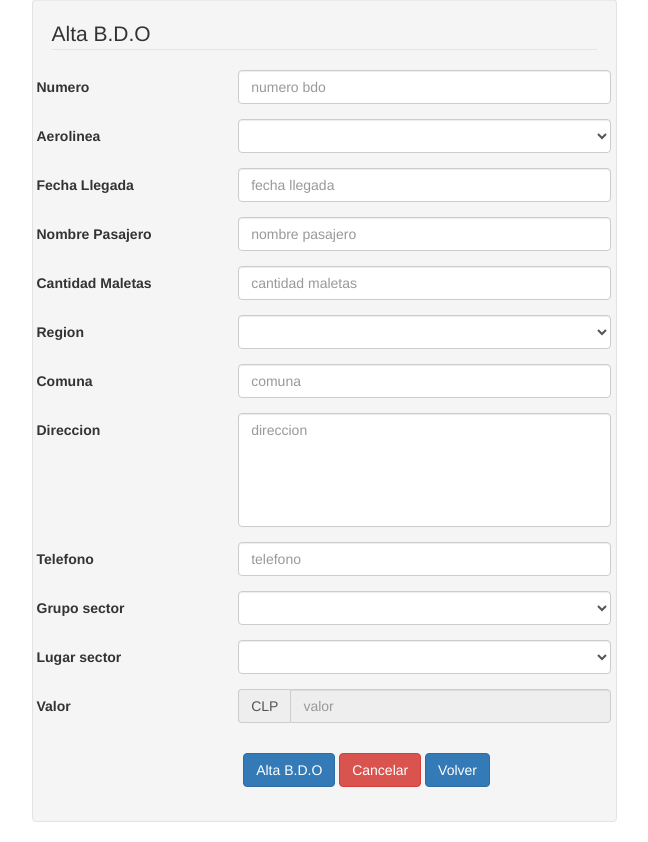
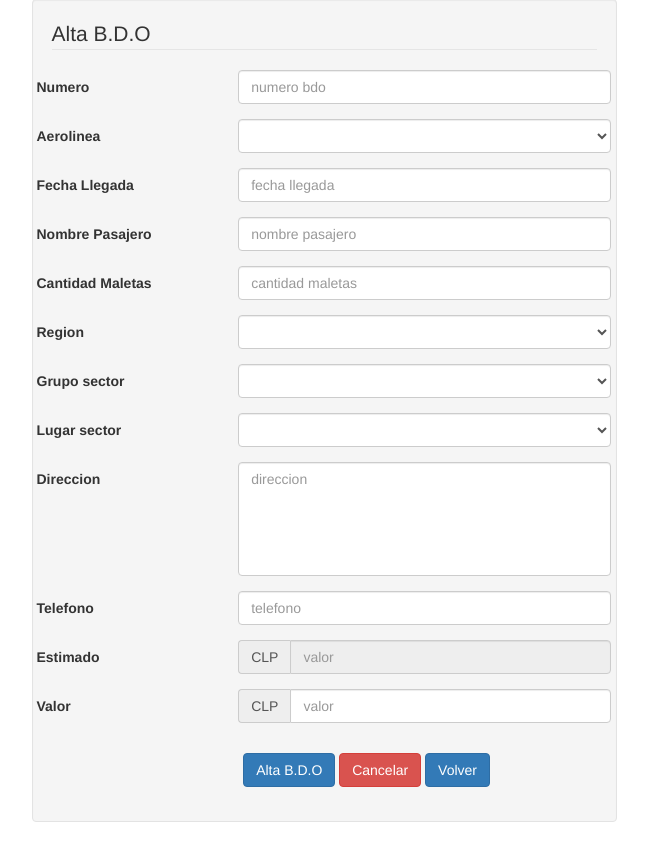
Before and after one commit to sebajax/sis_maletas, a CodeIgniter app: the page made by application/views/AltaBdo_view.php in a window 1280 px wide. Shown: the part 57-899 px from the top of the page, without its empty margins (316-964 px from the left). Run offline with CodeIgniter, Linux system fonts and the light colour scheme; data that the repository does not hold is empty.

Commit message:
Varios tickets
Configuración nuevo calculo valores Aerolíneas. #33
Agregar mensaje cuando se ingresa BDO por calculo de valor. #38
Calculo de valores, revisar campos con los cuales se esta llamando a
función. #37
Al vaciar el BDO para un próximo ingreso, dejar aerolínea. #36

```diff
--- a/application/helpers/bdo_helper.php
+++ b/application/helpers/bdo_helper.php
@@ -54,10 +54,6 @@ if(!function_exists('cargoInformacionExtra')) {
                             <td>'.$result->telefono.'</td>
                         </tr>
                         <tr>
-                            <td>Comuna</td>
-                            <td>'.$result->domicilio_comuna.'</td>
-                        </tr>
-                        <tr>
                             <td>Direccion</td>
                             <td>'.$result->domicilio_direccion.'</td>
                         </tr>
--- a/application/models/EliminarModificarBdo_model.php
+++ b/application/models/EliminarModificarBdo_model.php
@@ -69,7 +69,6 @@ class EliminarModificarBdo_model extends CI_Model {
             "nombre_pasajero"      => $data["nombre_pasajero"],
             "cantidad_maletas"     => $data["cantidad_maletas"],
             "domicilio_region"     => $data["domicilio_region"],
-            "domicilio_comuna"     => $data["domicilio_comuna"],
             "domicilio_direccion"  => $data["domicilio_direccion"],
             "telefono"             => $data["telefono"],
             "id_sector"            => $data["id_sector"],
--- a/application/views/AltaBdo_view.php
+++ b/application/views/AltaBdo_view.php
@@ -54,7 +54,6 @@
             var nombre_pasajero  = $("#nombre_pasajero").val();
             var cantidad_maletas = $("#cantidad_maletas").val();
             var region           = $("#region").val();
-            var comuna           = $("#comuna").val();
             var direccion        = $("#direccion").val();
             var telefono         = $("#telefono").val();
             var grupo_sector     = $("#grupo_sector").val();
@@ -97,12 +96,6 @@
             if(!region) {
                 $("#region_error").html(manejoMensajes("vacio", "region"));
                 $("#region").focus();
-                return false;
-            }
-
-            if(!comuna) {
-                $("#comuna_error").html(manejoMensajes("vacio", "comuna"));
-                $("#comuna").focus();
                 return false;
             }
 
@@ -163,12 +156,12 @@
             $.ajax({
                 method: "POST",
                 url: "<?php echo base_url("AltaBdo/altaBdo"); ?>",
-                data: { numero: numero, aerolinea: aerolinea, fecha_llegada: fecha_llegada, nombre_pasajero: nombre_pasajero, cantidad_maletas: cantidad_maletas, region: region, comuna: comuna, direccion: direccion, telefono: telefono, grupo_sector: grupo_sector, lugar_sector: lugar_sector,valor: valor }
+                data: { numero: numero, aerolinea: aerolinea, fecha_llegada: fecha_llegada, nombre_pasajero: nombre_pasajero, cantidad_maletas: cantidad_maletas, region: region, direccion: direccion, telefono: telefono, grupo_sector: grupo_sector, lugar_sector: lugar_sector,valor: valor }
             }).done(function(data) {
                 if(data == "OK") {
                     mostrarMensaje("Datos almacenados correctamente.", "alert-success");
-                    resetearFormulario();
-                }else if(data == "PK"){
+                    resetear_bdo();
+                }else if(data == "PK") {
                     mostrarMensaje("El numero de b.d.o que desea ingresar, ya existe.", "alert-danger");
                 }else {
                     mostrarMensaje("Datos erroneos favor verifique.", "alert-danger");
@@ -198,12 +191,40 @@
                 url: "<?php echo base_url("AltaBdo/cargoValor"); ?>",
                 data: { aerolinea: aerolinea, grupo_sector: grupo_sector, cantidad_maletas: cantidad_maletas}
             }).done(function(data) {
+                $("#valor_estimado").val(data);
                 $("#valor").val(data);
             });
         }
 
         function irMenu() {
             window.location.href = "<?php echo base_url("MenuBdo"); ?>";
+        }
+
+        function verificar_valores() {
+            var valor            = $("#valor").val();
+            var valor_estimado   = $("#valor_estimado").val();
+            if(valor != valor_estimado) {
+                $('#confirm').modal({
+                    backdrop: 'static',
+                    keyboard: false
+                })
+                .one('click', '#confirmar', function() {
+                    altaBDO();
+                });
+            }else {
+                altaBDO();
+            }
+        }
+
+        function resetear_bdo() {
+            $("#numero").val("");
+            $("#fecha_llegada").val("");
+            $("#nombre_pasajero").val("");
+            $("#cantidad_maletas").val("");
+            $("#direccion").val("");
+            $("#telefono").val("");
+            $("#valor").val("");
+            $("#valor_estimado").val("");
         }
     </script>
 
@@ -305,11 +326,26 @@
             <div class="form-group">
                 <div class="row colbox">
                     <div class="col-lg-4 col-sm-4">
-                        <label for="comuna" class="control-label">Comuna</label>
+                        <label for="grupo_sector" class="control-label">Grupo sector</label>
                     </div>
                     <div class="col-lg-8 col-sm-8">
-                        <input id="comuna" name="comuna" placeholder="comuna" type="text" class="form-control" />
-                        <span id='comuna_error' class="text-danger"></span>
+                        <?php
+                        $attributes = 'class = "form-control" id = "grupo_sector"';
+                        echo form_dropdown('grupo_sector', $grupo_sector, set_value('grupo_sector'), $attributes);
+                        ?>
+                        <span id='grupo_sector_error' class="text-danger"></span>
+                    </div>
+                </div>
+            </div>
+
+            <div class="form-group">
+                <div class="row colbox">
+                    <div class="col-lg-4 col-sm-4">
+                        <label for="lugar_sector" class="control-label">Lugar sector</label>
+                    </div>
+                    <div class="col-lg-8 col-sm-8">
+                        <select class="form-control" id="lugar_sector"> </select>
+                        <span id='lugar_sector_error' class="text-danger"></span>
                     </div>
                 </div>
             </div>
@@ -341,26 +377,14 @@
             <div class="form-group">
                 <div class="row colbox">
                     <div class="col-lg-4 col-sm-4">
-                        <label for="grupo_sector" class="control-label">Grupo sector</label>
+                        <label for="valor_estimado" class="control-label">Estimado</label>
                     </div>
                     <div class="col-lg-8 col-sm-8">
-                        <?php
-                        $attributes = 'class = "form-control" id = "grupo_sector"';
-                        echo form_dropdown('grupo_sector', $grupo_sector, set_value('grupo_sector'), $attributes);
-                        ?>
-                        <span id='grupo_sector_error' class="text-danger"></span>
-                    </div>
-                </div>
-            </div>
-
-            <div class="form-group">
-                <div class="row colbox">
-                    <div class="col-lg-4 col-sm-4">
-                        <label for="lugar_sector" class="control-label">Lugar sector</label>
-                    </div>
-                    <div class="col-lg-8 col-sm-8">
-                        <select class="form-control" id="lugar_sector"> </select>
-                        <span id='lugar_sector_error' class="text-danger"></span>
+                        <div class="input-group">
+                            <div class="input-group-addon">CLP</div>
+                            <input id="valor_estimado" name="valor_estimado" placeholder="valor" type="text" class="form-control" readonly/>
+                        </div>
+                        <span id='valor_estimado_error' class="text-danger"></span>
                     </div>
                 </div>
             </div>
@@ -373,7 +397,7 @@
                     <div class="col-lg-8 col-sm-8">
                         <div class="input-group">
                             <div class="input-group-addon">CLP</div>
-                            <input id="valor" name="valor" placeholder="valor" type="text" class="form-control" readonly/>
+                            <input id="valor" name="valor" placeholder="valor" type="text" class="form-control" />
                         </div>
                         <span id='valor_error' class="text-danger"></span>
                     </div>
@@ -386,7 +410,7 @@
 
             <div class="form-group">
             <div class="col-sm-offset-4 col-lg-8 col-sm-8 text-left">
-                <input id="btn_insertar" name="btn_insertar" type="button" class="btn btn-primary" value="Alta B.D.O" onclick="altaBDO();" />
+                <input id="btn_insertar" name="btn_insertar" type="button" class="btn btn-primary" value="Alta B.D.O" onclick="verificar_valores();" />
                 <input id="btn_cancelar" name="btn_cancelar" type="reset" class="btn btn-danger" value="Cancelar" />
                 <input id="btn_volver" name="btn_volver" type="button" class="btn btn-primary" value="Volver" onclick="irMenu();" />
             </div>
@@ -396,5 +420,20 @@
         </div>
     </div>
 </div>
+<!-- Modal confirmacion BDO valores distintos -->
+<div id="confirm" class="modal fade" role="dialog">
+    <div class="modal-dialog">
+        <!-- Modal content-->
+        <div class="modal-content">
+            <div class="modal-body">
+                El valor estimado es distinto al valor ingresado, esta seguro que desea realizar el ingreso.
+            </div>
+            <div class="modal-footer">
+                <button type="button" class="btn btn-primary" data-dismiss="modal" id="confirmar">Confirmar</button>
+                <button type="button" class="btn btn-danger" data-dismiss="modal">Cancelar</button>
+            </div>
+        </div>
+    </div>
+</div>
 </body>
 </html>
```
Also changed, not shown: application/controllers/AltaBdo.php (+24 -2 lines), application/controllers/EliminarModificarBdo.php (+11 -12 lines), application/views/EliminarModificarBdo_view.php (+54 -9 lines).
